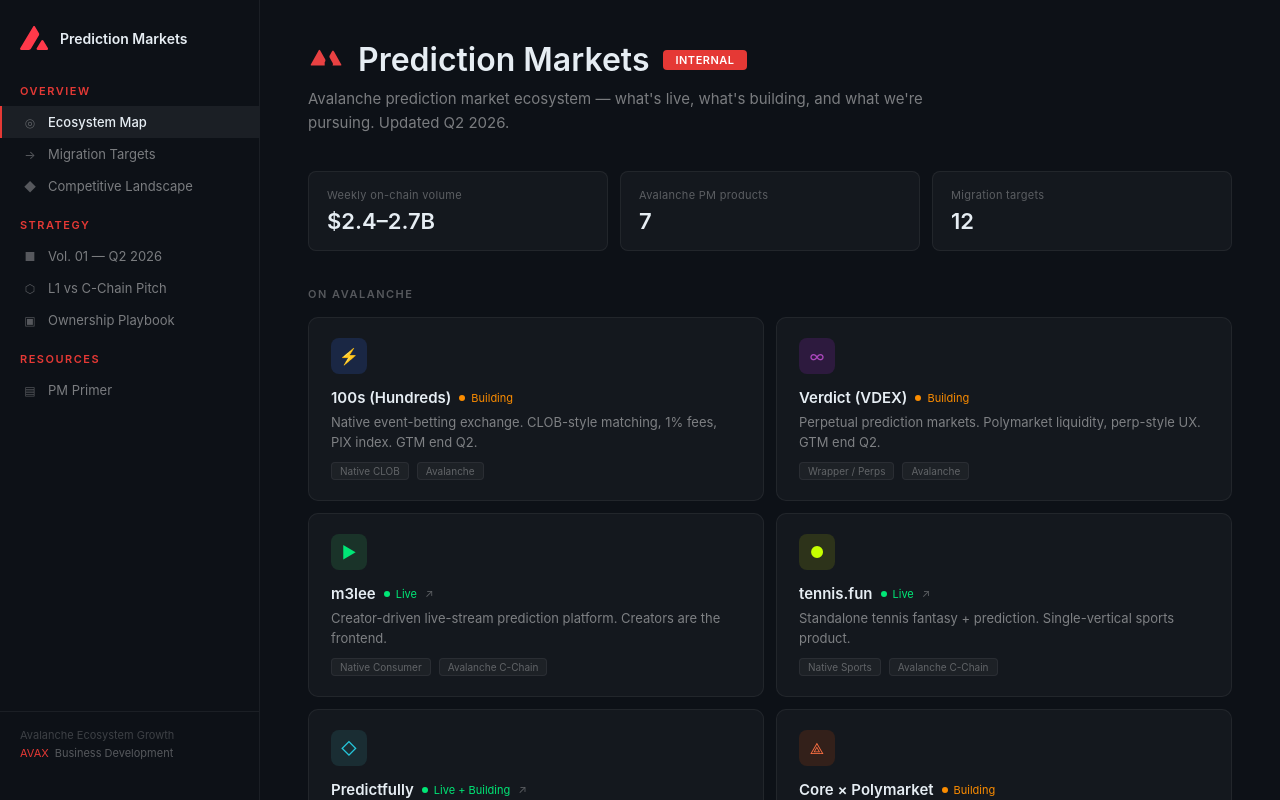
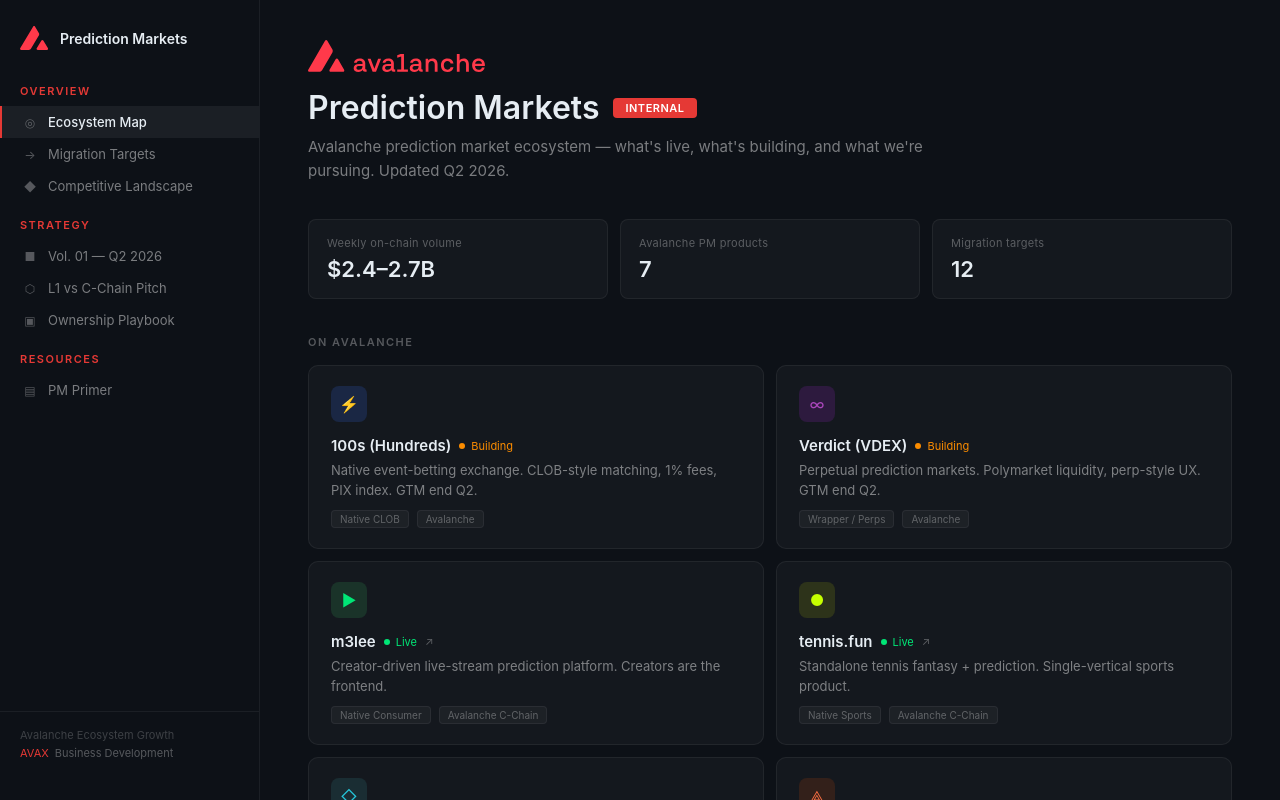
Before and after one commit to joeycannoliLABS/avax-prediction-markets, a Next.js app: page / in a window 1280 px wide. Shown: the top 800 px of the page. Built offline with nearby package versions, Linux system fonts and the light colour scheme.

Commit message:
Update page.tsx

```diff
--- a/app/page.tsx
+++ b/app/page.tsx
@@ -48,11 +48,10 @@
     <>
       {/* Header with Avalanche logo */}
       <div style={{ marginBottom: 36 }}>
+        <div style={{ marginBottom: 16 }}>
+          <img src="/avalanche-horizontal.svg" alt="Avalanche" height={32} style={{ display: "block" }} />
+        </div>
         <div style={{ display: "flex", alignItems: "center", gap: 14, marginBottom: 8 }}>
-          <svg width="36" height="36" viewBox="0 0 255 255" fill="none" xmlns="http://www.w3.org/2000/svg">
-            <path d="M171.8 167.3H222.2C229.4 167.3 233 167.3 234.8 165.7C236.9 163.8 237 161.4 235.8 159L185.4 69.4C183.3 65.7 180 59.4 176.8 59.4C173.6 59.4 170.3 65.7 168.2 69.4L156.7 89.9L156.6 90.1C154.2 94.4 152.9 96.7 152.2 99.1C151.4 101.8 151.4 104.7 152.2 107.4C152.9 109.8 154.3 112.2 156.8 116.5L171.6 142.8L171.7 143C174.2 147.3 175.5 149.6 176.1 152C176.9 154.7 176.9 157.6 176.1 160.3C175.5 162.6 174.1 165 171.8 167.3Z" fill="#E84142"/>
-            <path d="M118.3 167.3H33.4C26.2 167.3 22.6 167.3 20.8 165.7C18.7 163.8 18.6 161.4 19.8 159L72.3 65.4C74.4 61.7 77.7 55.4 80.9 55.4C84.1 55.4 87.4 61.7 89.5 65.4L118.5 116.5L118.7 116.9C121.1 121.2 122.4 123.5 123.1 125.9C123.9 128.6 123.9 131.5 123.1 134.2C122.4 136.6 121 139 118.5 143.3L118.3 143.7L118.3 167.3Z" fill="#E84142"/>
-          </svg>
           <h1 style={{ fontSize: 32, fontWeight: 600, margin: 0, color: "var(--text-primary)" }}>
             Prediction Markets
           </h1>
```
